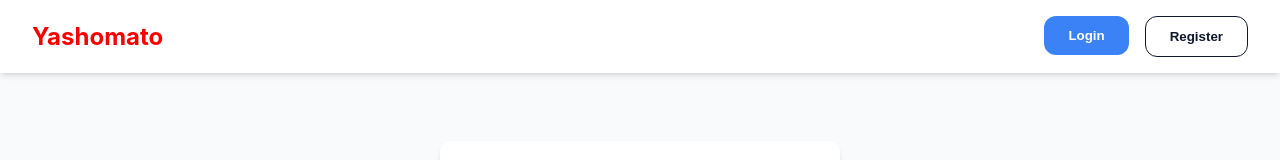
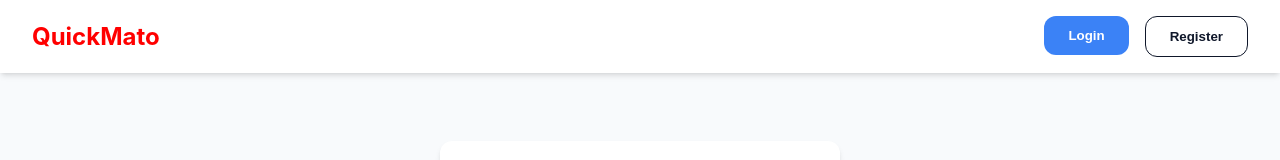
Before and after one commit to Notoriousmb10/quick-commerce, a React (Create React App) app in the folder frontend/: page /login in a window 1280 px wide. Shown: the top 160 px of the page. Built offline with nearby package versions, Linux system fonts and the light colour scheme.

Commit message:
feat: Initialize frontend with basic structure, API configuration, and navigation component; update project name in README.

```diff
--- a/frontend/public/index.html
+++ b/frontend/public/index.html
@@ -24,7 +24,7 @@
       work correctly both with client-side routing and a non-root public URL.
       Learn how to configure a non-root public URL by running `npm run build`.
     -->
-    <title>Yashomato</title>
+    <title>QuickMato</title>
   </head>
   <body>
     <noscript>You need to enable JavaScript to run this app.</noscript>
--- a/frontend/src/components/Navbar.js
+++ b/frontend/src/components/Navbar.js
@@ -41,7 +41,7 @@ const Navbar = () => {
           fontWeight: "bold",
         }}
       >
-        Yashomato
+        QuickMato
       </Link>
 
       <div style={{ display: "flex", alignItems: "center" }}>
```
Also changed, not shown: 1 other file (tests, documents, lock files or other folders).
